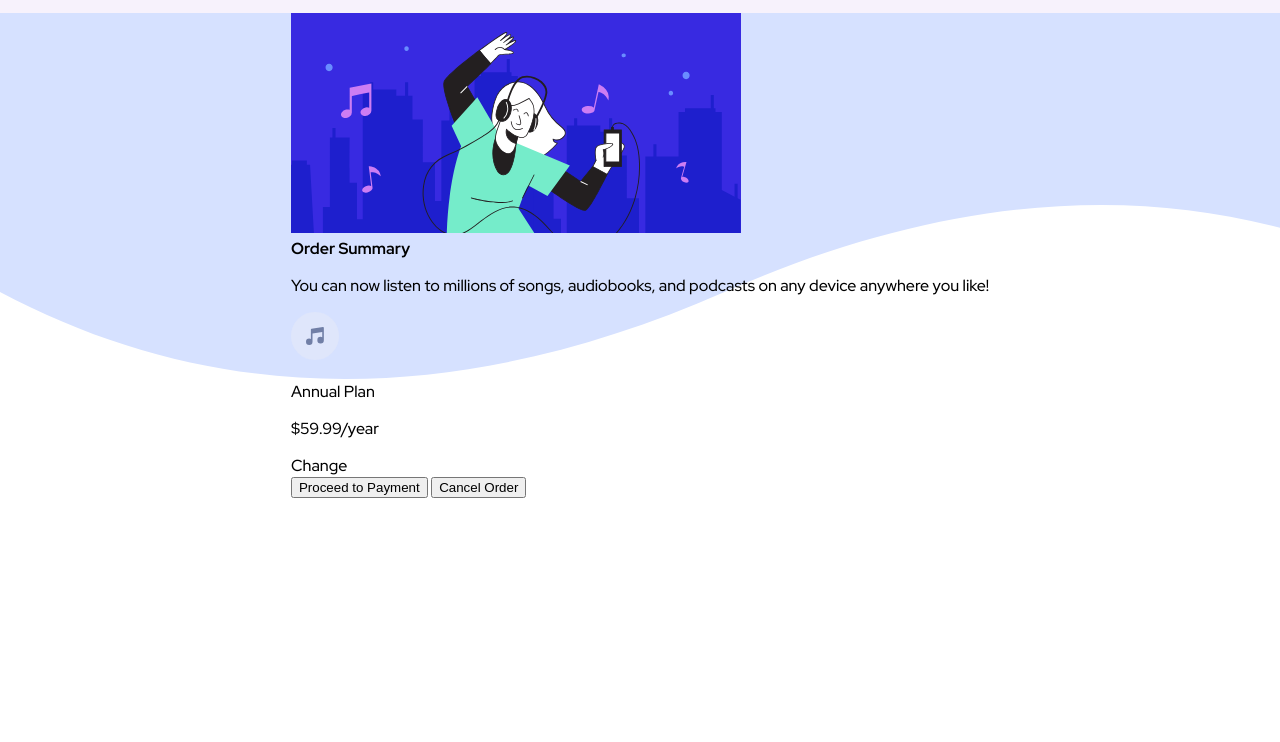
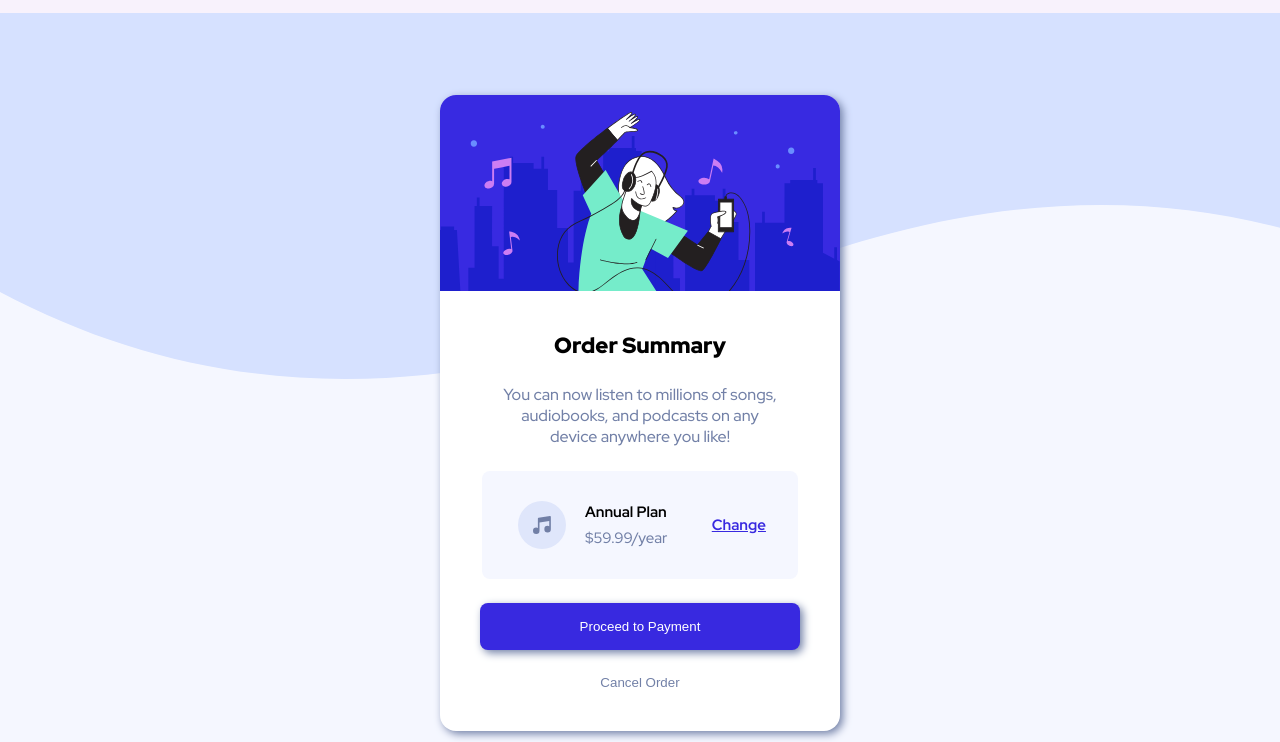
Before and after one commit to andrewwebbdeveloper/frontend-mentor-challenges, a website built with Parcel: page src/challenges/order-summary-component/index.html in a window 1280 px wide. Shown: the part 58-800 px from the top of the page. Built offline with nearby package versions, Linux system fonts and the light colour scheme.

Commit message:
add primary desktop styles for challenge

```diff
--- a/src/challenges/order-summary-component/index.html
+++ b/src/challenges/order-summary-component/index.html
@@ -23,6 +23,7 @@
           src="./images/illustration-hero.svg"
           alt="image of girl dancing to music"
         />
+        <div class="content">
           <h3 class="title">Order Summary</h3>
           <p class="sub-title">
             You can now listen to millions of songs, audiobooks, and podcasts on
@@ -36,6 +37,7 @@
           </div>
           <button class="primary-btn">Proceed to Payment</button>
           <button class="secondary-btn">Cancel Order</button>
+        </div>
       </section>
     </main>
   </body>
--- a/src/challenges/order-summary-component/styles.css
+++ b/src/challenges/order-summary-component/styles.css
@@ -6,14 +6,16 @@
   --desaturated-blue-color: hsl(224, 23%, 55%);
   --dark-blue-color: hsl(223, 47%, 23%);
 }
-
+/* - Weights: 500, 700, 900 */
 body {
-  box-sizing: border-box;
   margin: 0;
   width: 100vw;
   height: 100vh;
+  position: fixed;
+  /* top: -10rem; */
   background-repeat: no-repeat;
   background-image: url(./images/pattern-background-desktop.svg);
+  background-color: var(--very-pale-blue-color);
 }
 
 main {
@@ -29,24 +31,87 @@ main {
 }
 
 .card {
+  width: 25rem;
+  display: flex;
+  flex-direction: column;
+  align-items: center;
+
+  border-radius: 1rem;
+  background-color: white;
+  box-shadow: 3px 3px 9px 0px var(--desaturated-blue-color);
 }
 .card > img {
+  width: 100%;
+  border-radius: 1rem 1rem 0 0;
+  overflow: hidden;
 }
+
+.content {
+  display: flex;
+  gap: 1.5rem;
+  align-items: center;
+  flex-direction: column;
+  padding: 2.5rem;
+}
+
 .title {
+  font-weight: 900;
+  font-size: 22px;
 }
 .sub-title {
+  color: var(--desaturated-blue-color);
+  font-weight: 500;
+  text-align: center;
+  margin: 0;
+  padding: 0 1rem;
 }
 .plan-details {
+  display: grid;
+  column-gap: 1rem;
+  padding: 1rem 2rem;
+  background-color: var(--very-pale-blue-color);
+  border-radius: 0.5rem;
+  grid-template-columns: 2fr 3fr 3fr;
+  grid-template-rows: 1fr 1fr;
+  align-items: center;
+
+  font-size: 15px;
 }
 .plan-details > img {
+  justify-self: center;
+  grid-row: span 2;
 }
 .plan-title {
+  font-weight: 700;
+  margin-bottom: 0.2rem;
+  grid-column: 2;
 }
 .plan-price {
+  font-weight: 500;
+  color: var(--desaturated-blue-color);
+  margin-top: 0.2rem;
+  grid-column: 2;
 }
 .change-link {
+  color: var(--bright-blue-color);
+  text-decoration: underline;
+  font-weight: 600;
+
+  grid-column: 3;
+  grid-row: 1/-1;
+  justify-self: right;
 }
 .primary-btn {
+  width: 100%;
+  padding: 1rem;
+  border: none;
+  border-radius: 0.5rem;
+  box-shadow: 3px 3px 9px 0px var(--desaturated-blue-color);
+  color: white;
+  background-color: var(--bright-blue-color);
 }
 .secondary-btn {
+  color: var(--desaturated-blue-color);
+  background-color: transparent;
+  border: none;
 }
```
Lines whose indentation alone changed are shown as unchanged.
